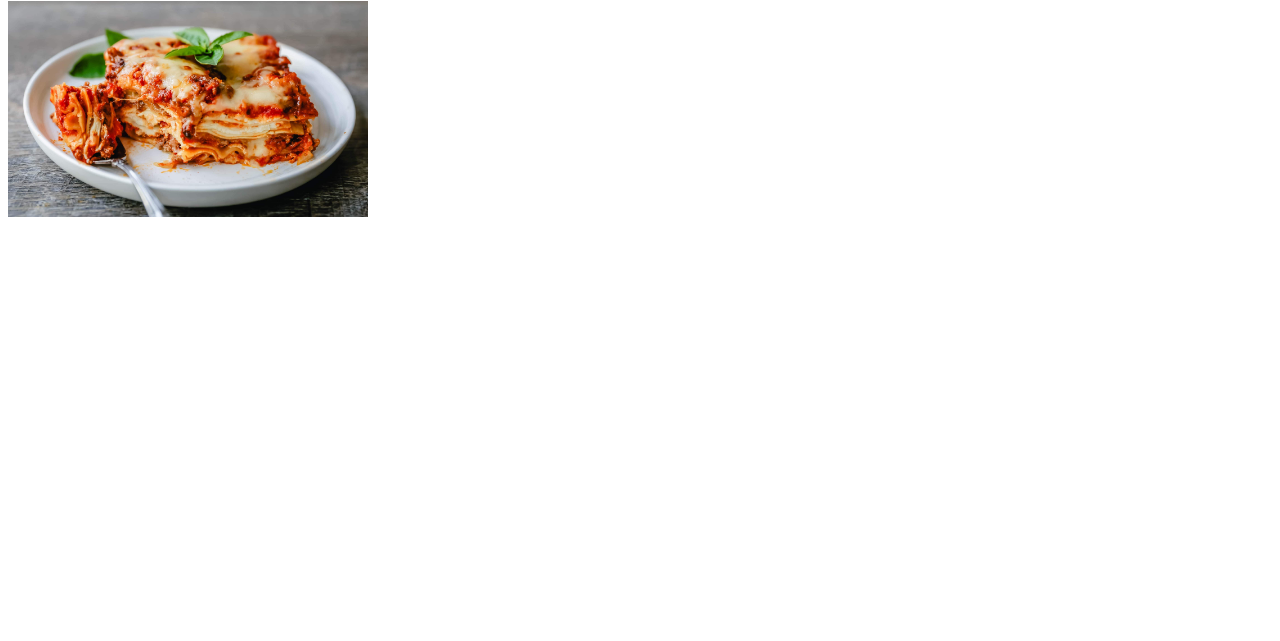
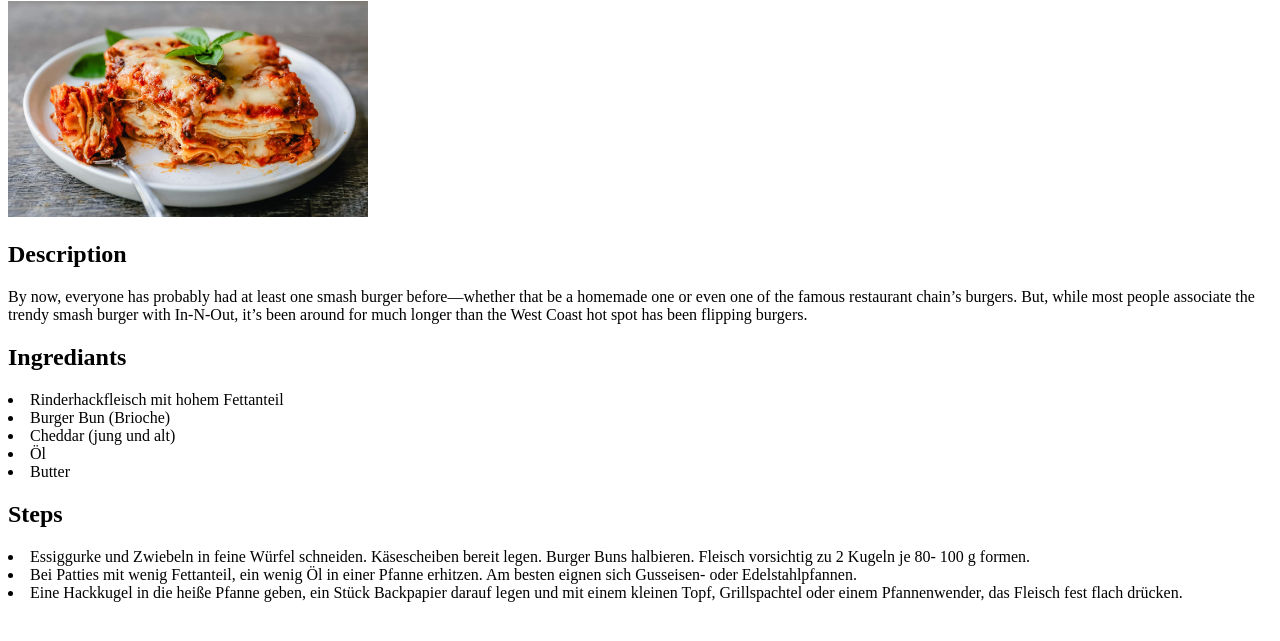
Before and after one commit to flo2274/odin-recipes, a plain HTML site: page recipes/lasagna.html in a window 1280 px wide. Shown: the part 79-720 px from the top of the page. Drawn offline with Linux system fonts and the light colour scheme.

Commit message:
Add description, ingredients and steps to lasagna

```diff
--- a/recipes/lasagna.html
+++ b/recipes/lasagna.html
@@ -8,5 +8,38 @@
   <body>
     <h1>Lasagna</h1>
     <img src="./images/lasagna.jpg" width="360" />
+    <h2>Description</h2>
+    <p>
+      By now, everyone has probably had at least one smash burger before—whether
+      that be a homemade one or even one of the famous restaurant chain’s
+      burgers. But, while most people associate the trendy smash burger with
+      In-N-Out, it’s been around for much longer than the West Coast hot spot
+      has been flipping burgers.
+    </p>
+    <h2>Ingrediants</h2>
+    <uo>
+      <li>Rinderhackfleisch mit hohem Fettanteil</li>
+      <li>Burger Bun (Brioche)</li>
+      <li>Cheddar (jung und alt)</li>
+      <li>Öl</li>
+      <li>Butter</li>
+    </uo>
+    <h2>Steps</h2>
+    <uo>
+      <li>
+        Essiggurke und Zwiebeln in feine Würfel schneiden. Käsescheiben bereit
+        legen. Burger Buns halbieren. Fleisch vorsichtig zu 2 Kugeln je 80- 100
+        g formen.
+      </li>
+      <li>
+        Bei Patties mit wenig Fettanteil, ein wenig Öl in einer Pfanne erhitzen.
+        Am besten eignen sich Gusseisen- oder Edelstahlpfannen.
+      </li>
+      <li>
+        Eine Hackkugel in die heiße Pfanne geben, ein Stück Backpapier darauf
+        legen und mit einem kleinen Topf, Grillspachtel oder einem
+        Pfannenwender, das Fleisch fest flach drücken.
+      </li>
+    </uo>
   </body>
 </html>
```
